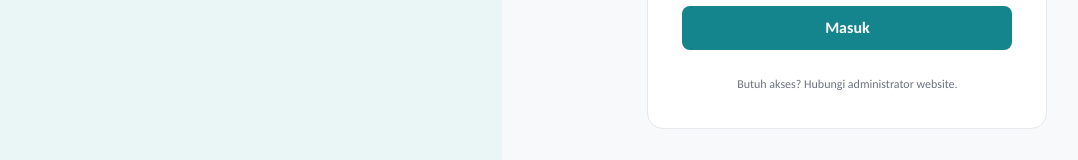
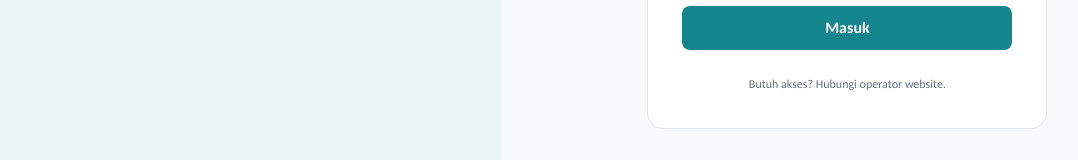
Before and after one commit to adhamfaraitodi/Airport-Perimeter-Reporting-System, a Next.js app: page /en/login in a window 1280 px wide. Shown: the part 533-693 px from the top of the page, without its empty margins (87-1165 px from the left). Built offline with nearby package versions, Linux system fonts and the light colour scheme.

Commit message:
feat: small adjustment

```diff
--- a/app/[locale]/(auth)/login/_components/login-form.tsx
+++ b/app/[locale]/(auth)/login/_components/login-form.tsx
@@ -244,7 +244,7 @@ export function LoginForm({ allowDemo = true, onDemo }: LoginFormProps) {
                   type="button"
                   onClick={() => setHelp(true)}
                 >
-                  Hubungi administrator website.
+                  Hubungi operator website.
                 </button>
               </p>
             </form>
@@ -283,7 +283,7 @@ export function LoginForm({ allowDemo = true, onDemo }: LoginFormProps) {
           id="login-help-description"
           className="mt-0 mb-[22px] text-[14px] leading-[1.6] text-[var(--login-muted)]"
         >
-          Hubungi administrator website untuk akses akun dan bantuan password.
+          Hubungi operator website untuk akses akun dan bantuan password.
         </p>
         <button
           type="button"
```
Also changed, not shown: 1 other file (tests, documents, lock files or other folders).
